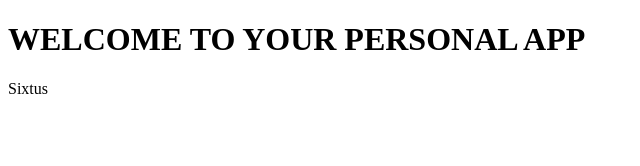
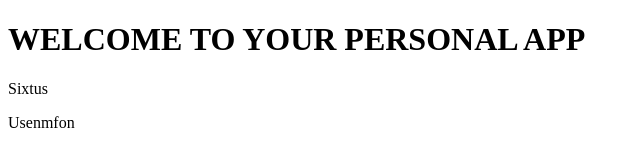
Before and after one commit to SixcoolZ/personal-todo-app, a plain HTML site: page index.html in a window 1280 px wide. Shown: the full height of the page, 0-640 px from the left. Drawn offline with Linux system fonts and the light colour scheme.

Commit message:
chore: added my name

```diff
--- a/index.html
+++ b/index.html
@@ -8,5 +8,6 @@
 <body>
     <h1>WELCOME TO YOUR PERSONAL APP</h1>
     <p>Sixtus</p>
+    <p>Usenmfon</p>
 </body>
 </html>
```
